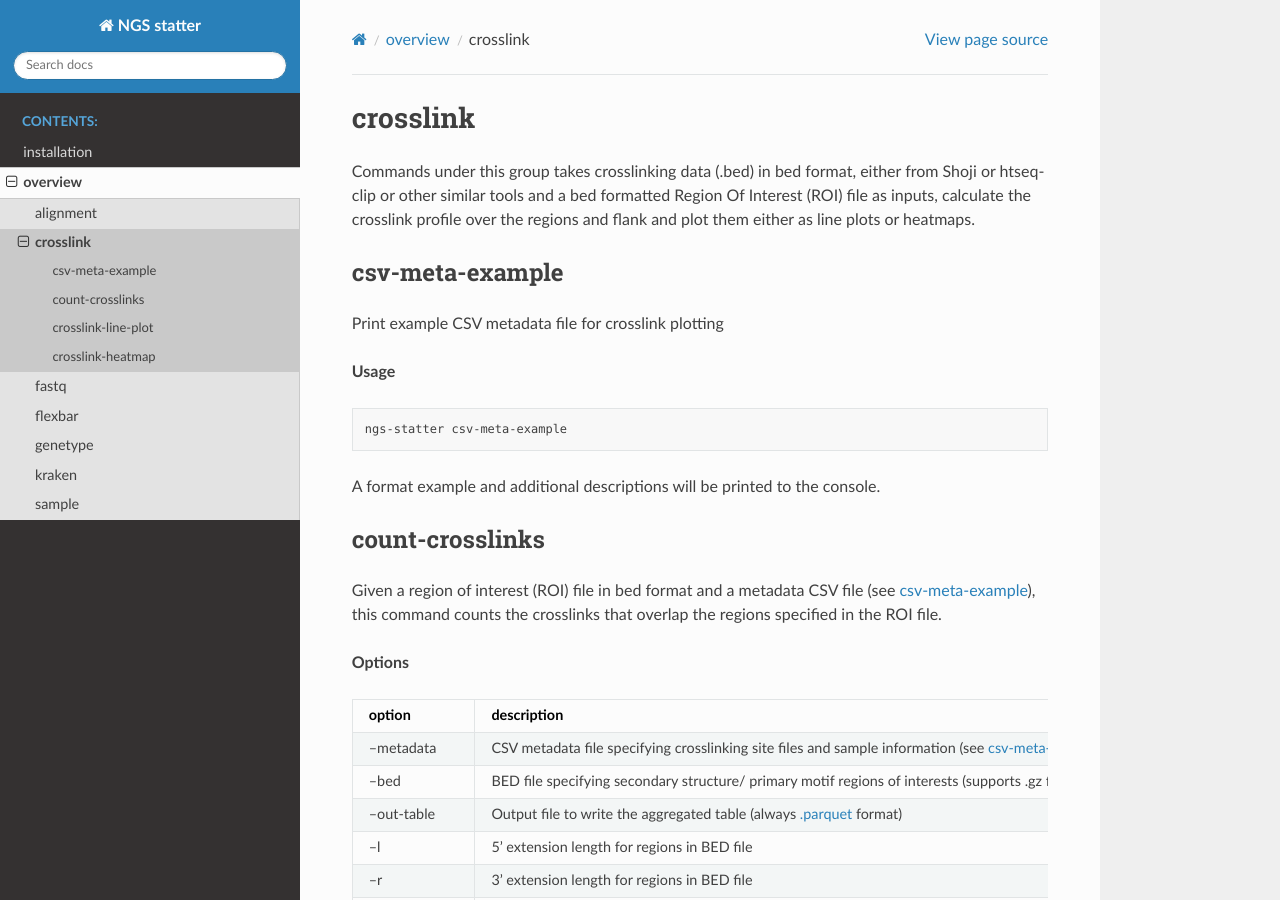
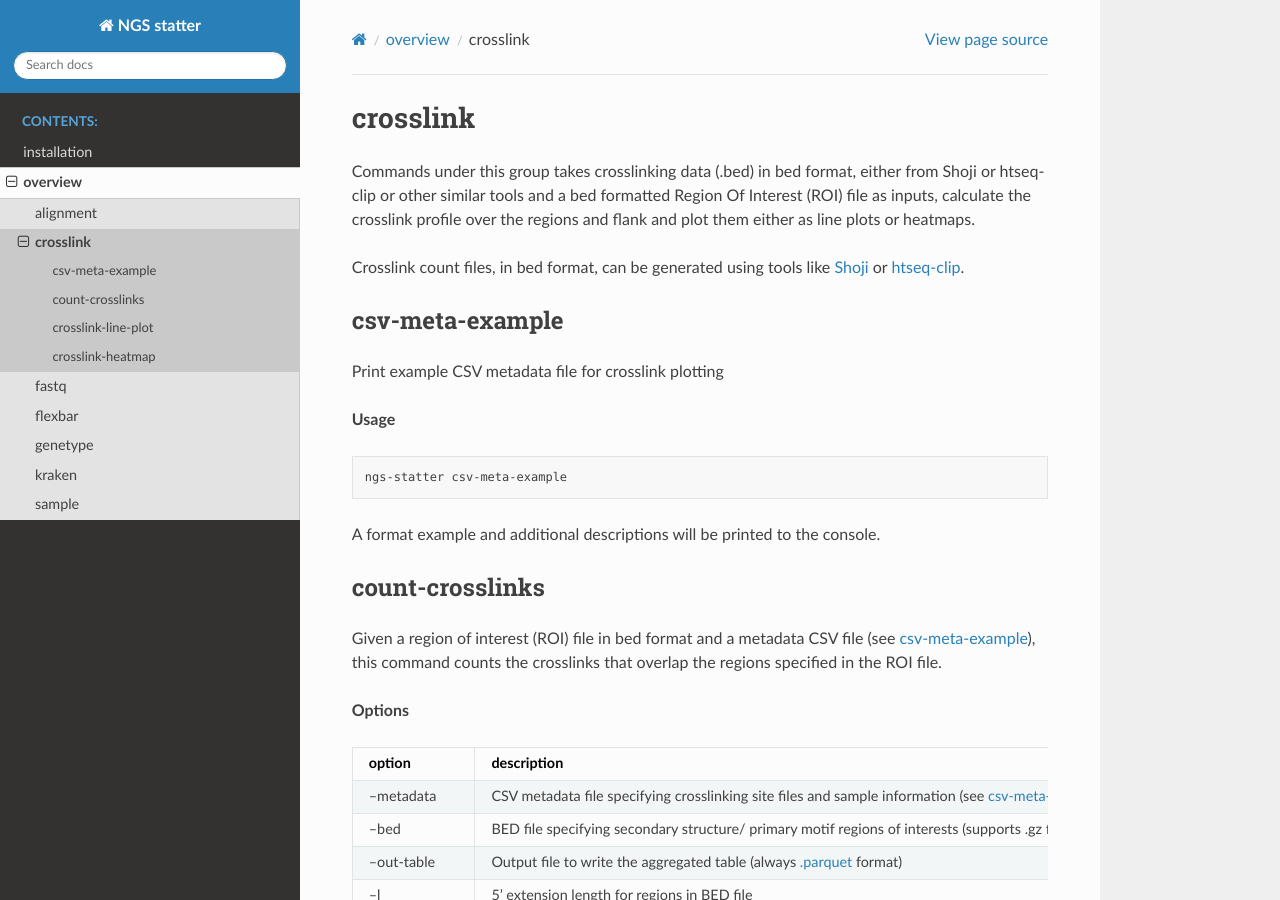
Before and after one commit to EMBL-Hentze-group/ngs-statter, a Sphinx documentation site: the page built from docs/source/command_groups/crosslink.rst, in a window 1280 px wide and 900 px high. Built offline with Sphinx 7.4.7 and the Read the Docs theme 3.1.0, drawn with Linux system fonts in a browser that asks for light colours.

Commit message:
update doc

```diff
--- a/docs/source/command_groups/crosslink.rst
+++ b/docs/source/command_groups/crosslink.rst
@@ -2,6 +2,8 @@ crosslink
 ---------
 
 Commands under this group takes crosslinking data (.bed) in bed format, either from Shoji or htseq-clip or other similar tools and a bed formatted Region Of Interest (ROI) file as inputs, calculate the crosslink profile over the regions and flank and plot them either as line plots or heatmaps.
+
+Crosslink count files, in bed format, can be generated using tools like `Shoji`_ or `htseq-clip`_.
 
 .. _csv-ref:
 csv-meta-example
@@ -136,3 +138,5 @@ Given a region of interest (ROI) file in bed format and a metadata CSV file (see
 
 .. _`.parquet`: https://parquet.apache.org/
 .. _`seaborn errorbar`: https://seaborn.pydata.org/tutorial/error_bars.html
+.. _`Shoji`: https://github.com/EMBL-Hentze-group/Shoji
+.. _`htseq-clip`: https://github.com/EMBL-Hentze-group/htseq-clip
```
